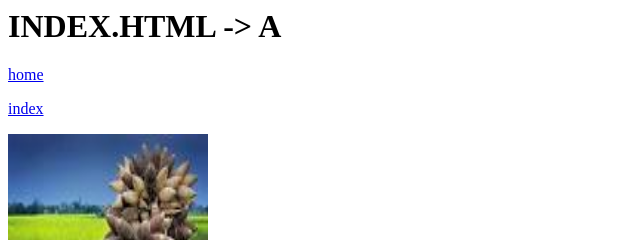
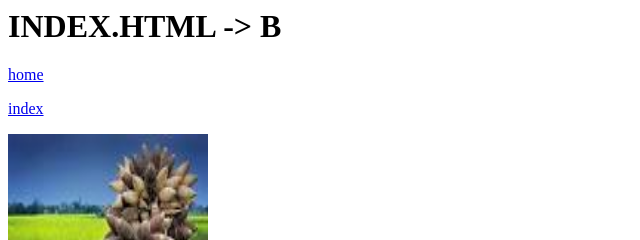
Before and after one commit to raghles/sam_pwa, a plain HTML site: page index.html in a window 1280 px wide. Shown: the top 240 px of the page, 0-640 px from the left. Drawn offline with Linux system fonts and the light colour scheme.

Commit message:
Update index.html

```diff
--- a/index.html
+++ b/index.html
@@ -1,6 +1,6 @@
 <link rel="manifest" href="manifest.json">
 
-<h1>INDEX.HTML -> A</h1>
+<h1>INDEX.HTML -> B</h1>
 
 <p><a href='home.html'>home</a></p>
 
```
